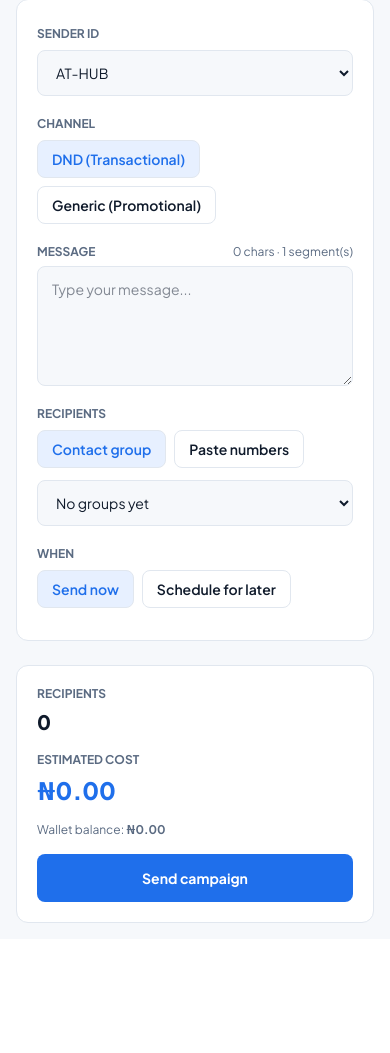
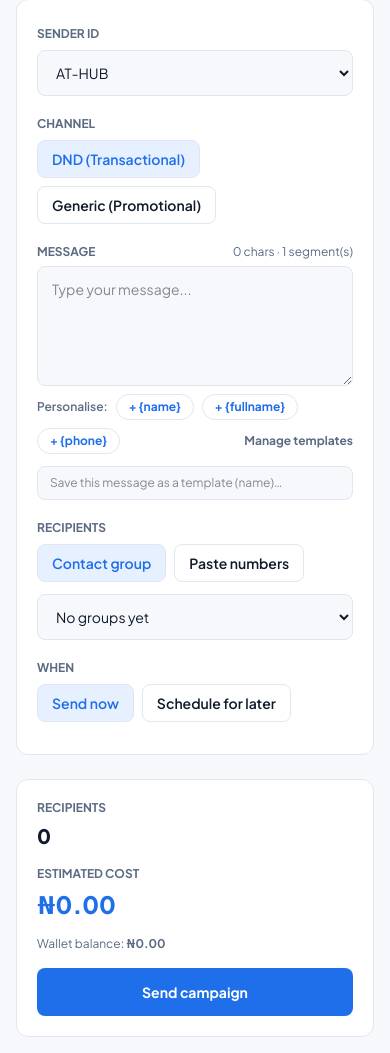
Before and after one commit to Pheebemi/bulk-backend, a Django app: page /campaigns/new/ in a window 390 px wide. Shown: the part 130-1183 px from the top of the page. Before the commit the page ends 1053 px from the top, so only its background shows below. Run offline with Django 5.2, Linux system fonts and the light colour scheme; the visitor is signed in with stand-in values (Sample User, id 1); data comes from the database, SQL or seed files in the repository; data that the repository does not hold is empty.

Commit message:
Message templates with merge fields and personalised sending
Customers save reusable messages, insert {name}/{fullname}/{phone}, and each
contact gets their own rendered text (one provider call per recipient,
processed by the cron tick; billed at the longest rendered message).

Co-Authored-By: Claude Sonnet 5.5 <noreply@anthropic.com>
Claude-Session: https://claude.ai/code/session_01TCCe5GBwowm4kh4GhoNA9h

```diff
--- a/apps/accounts/context_processors.py
+++ b/apps/accounts/context_processors.py
@@ -14,6 +14,7 @@ _USER_NAV = [
     ('web-dashboard', 'Dashboard', 'dashboard'),
     ('web-contacts', 'Contacts', 'contacts'),
     ('web-campaigns', 'Campaigns', 'campaign'),
+    ('web-templates', 'Templates', 'campaign'),
     ('web-wallet', 'Wallet', 'wallet'),
     ('web-sender-ids', 'Sender IDs', 'sender'),
 ]
--- a/apps/campaigns/models.py
+++ b/apps/campaigns/models.py
@@ -140,6 +140,10 @@ class Campaign(models.Model):
     # Always equal to total_recipients by the time status leaves
     # PROCESSING.
     next_recipient_index = models.PositiveIntegerField(default=0)
+    # [first_name, last_name] per recipient, parallel to `recipients` — only
+    # filled when the message uses merge fields like {name}, in which case
+    # each recipient gets their own rendered message.
+    recipient_names = models.JSONField(default=list, blank=True)
     # Per-recipient cost, snapshotted at send time — refund math (for
     # whatever wasn't sent) uses this instead of re-reading
     # PlatformRate.current(), so a rate change while a large campaign is
@@ -176,3 +180,21 @@ class SMSLog(models.Model):
     provider_msg_id = models.CharField(max_length=100, blank=True, null=True)
     status = models.CharField(max_length=20, default='PENDING')
     sent_at = models.DateTimeField(auto_now_add=True)
+
+
+class MessageTemplate(models.Model):
+    """A saved message a customer reuses. May contain merge fields:
+    {name}, {fullname}, {phone}."""
+
+    user = models.ForeignKey(settings.AUTH_USER_MODEL, on_delete=models.CASCADE, related_name='message_templates')
+    name = models.CharField(max_length=60)
+    body = models.TextField()
+    created_at = models.DateTimeField(auto_now_add=True)
+    updated_at = models.DateTimeField(auto_now=True)
+
+    class Meta:
+        ordering = ['name']
+        constraints = [models.UniqueConstraint(fields=['user', 'name'], name='unique_template_name_per_user')]
+
+    def __str__(self):
+        return self.name
--- a/apps/campaigns/urls_web.py
+++ b/apps/campaigns/urls_web.py
@@ -7,5 +7,6 @@ urlpatterns = [
     path('campaigns/new/', views_web.campaign_new, name='web-campaign-new'),
     path('campaigns/<int:pk>/', views_web.campaign_detail, name='web-campaign-detail'),
     path('campaigns/<int:pk>/cancel/', views_web.campaign_cancel, name='web-campaign-cancel'),
+    path('templates/', views_web.template_list, name='web-templates'),
     path('sender-ids/', views_web.sender_ids, name='web-sender-ids'),
 ]
--- a/apps/campaigns/views_web.py
+++ b/apps/campaigns/views_web.py
@@ -11,7 +11,7 @@ from django.views.decorators.http import require_POST
 from apps.accounts.web_utils import call_api, customer_required, error_text
 from apps.contacts.models import ContactGroup
 
-from .models import Campaign, PlatformRate, SenderID
+from .models import Campaign, MessageTemplate, PlatformRate, SenderID
 from .views import (
     CampaignCancelView,
     CampaignListCreateView,
@@ -46,6 +46,10 @@ def campaign_new(request):
             payload['group_id'] = request.POST.get('group_id') or None
         status, data = call_api(CampaignListCreateView, request.user, 'post', payload)
         if status < 300:
+            tpl_name = request.POST.get('save_template_name', '').strip()[:60]
+            if tpl_name:
+                MessageTemplate.objects.update_or_create(
+                    user=request.user, name=tpl_name, defaults={'body': request.POST.get('message', '')})
             messages.success(request, 'Campaign scheduled.' if data.get('status') == 'SCHEDULED' else 'Campaign submitted.')
             return redirect('web-campaign-detail', pk=data['id'])
         messages.error(request, error_text(data))
@@ -54,10 +58,15 @@ def campaign_new(request):
                   *SenderID.objects.filter(visibility='shared', platform_status='active')]
     groups = [{'id': g.id, 'name': g.name, 'count': g.contacts.count()} for g in ContactGroup.objects.filter(user=request.user)]
     rate = PlatformRate.current()
+    templates = list(MessageTemplate.objects.filter(user=request.user).values('id', 'name', 'body'))
+    prefill = request.POST.get('message') or next((t['body'] for t in templates if str(t['id']) == request.GET.get('template')), '')
     return render(request, 'campaigns/new.html', {
         'sender_ids': sender_ids,
         'groups': groups,
+        'templates': templates,
+        'prefill': prefill,
         'config_json': ({
+            'templates': {str(t['id']): t['body'] for t in templates},
             'groups': {str(g['id']): g['count'] for g in groups},
             'generic': float(rate.generic_rate),
             'dnd': float(rate.dnd_rate),
@@ -98,3 +107,41 @@ def sender_ids(request):
     owned = SenderID.objects.filter(user=request.user).order_by('-created_at')
     shared = SenderID.objects.filter(visibility='shared', platform_status='active')
     return render(request, 'campaigns/sender_ids.html', {'owned': owned, 'shared': shared})
+
+
+@customer_required
+def template_list(request):
+    """Saved messages: list, create, edit and delete on one page."""
+    editing = None
+    if request.GET.get('edit'):
+        editing = MessageTemplate.objects.filter(user=request.user, pk=request.GET['edit']).first()
+    if request.method == 'POST':
+        action = request.POST.get('action')
+        if action == 'delete':
+            MessageTemplate.objects.filter(user=request.user, pk=request.POST.get('id')).delete()
+            messages.success(request, 'Template deleted.')
+            return redirect('web-templates')
+        name, body = request.POST.get('name', '').strip()[:60], request.POST.get('body', '').strip()
+        if not name or not body:
+            messages.error(request, 'Give the template a name and a message.')
+        else:
+            pk = request.POST.get('id')
+            if pk:
+                found = MessageTemplate.objects.filter(user=request.user, pk=pk).first()
+                clash = MessageTemplate.objects.filter(user=request.user, name=name).exclude(pk=pk).exists()
+                if found and not clash:
+                    found.name, found.body = name, body
+                    found.save()
+                    messages.success(request, 'Template updated.')
+                    return redirect('web-templates')
+                messages.error(request, 'You already have a template with that name.')
+            elif MessageTemplate.objects.filter(user=request.user, name=name).exists():
+                messages.error(request, 'You already have a template with that name.')
+            else:
+                MessageTemplate.objects.create(user=request.user, name=name, body=body)
+                messages.success(request, 'Template saved.')
+                return redirect('web-templates')
+    return render(request, 'campaigns/templates.html', {
+        'templates': MessageTemplate.objects.filter(user=request.user), 'editing': editing,
+        'posted': request.POST if request.method == 'POST' else None,
+    })
--- a/templates/campaigns/new.html
+++ b/templates/campaigns/new.html
@@ -32,7 +32,24 @@
         <label class="text-xs font-bold text-muted">MESSAGE</label>
         <span id="msg-meta" class="text-xs text-muted">0 chars · 1 segment(s)</span>
       </div>
-      <textarea name="message" id="message" required class="min-h-[120px]" placeholder="Type your message...">{{ posted.message }}</textarea>
+      {% if templates %}
+      <select id="tpl-pick" class="!mt-0 mb-2">
+        <option value="">Use a saved template…</option>
+        {% for t in templates %}<option value="{{ t.id }}">{{ t.name }}</option>{% endfor %}
+      </select>
+      {% endif %}
+      <textarea name="message" id="message" required class="min-h-[120px]" placeholder="Type your message...">{{ prefill }}</textarea>
+      <div class="mt-2 flex flex-wrap items-center gap-2">
+        <span class="text-xs font-semibold text-muted">Personalise:</span>
+        <button type="button" data-insert="{name}" class="rounded-full border border-border px-3 py-1 text-xs font-bold text-accent hover:bg-accent-soft">+ {name}</button>
+        <button type="button" data-insert="{fullname}" class="rounded-full border border-border px-3 py-1 text-xs font-bold text-accent hover:bg-accent-soft">+ {fullname}</button>
+        <button type="button" data-insert="{phone}" class="rounded-full border border-border px-3 py-1 text-xs font-bold text-accent hover:bg-accent-soft">+ {phone}</button>
+        <a href="{% url 'web-templates' %}" class="ml-auto text-xs font-bold text-muted">Manage templates</a>
+      </div>
+      <div id="preview" class="mt-2 hidden rounded-lg bg-accent-soft px-3 py-2 text-xs text-ink"></div>
+      <div class="mt-3 flex flex-wrap items-center gap-2 text-xs text-muted">
+        <input type="text" name="save_template_name" maxlength="60" placeholder="Save this message as a template (name)…" class="!mt-0 max-w-xs !px-3 !py-2 !text-xs">
+      </div>
     </div>
     <div>
       <div class="mb-2 text-xs font-bold text-muted">RECIPIENTS</div>
@@ -87,8 +104,25 @@
     if (!m) return 1;
     return Math.max(1, Math.ceil(m.length / (special.test(m) ? 70 : 160)));
   }
+  var merge = /\{(name|fullname|phone)\}/gi;
+  var sample = {name: 'Customer', fullname: 'Customer Name', phone: '2348012345678'};
+  function fill(m) { return m.replace(merge, function (_, k) { return sample[k.toLowerCase()]; }); }
+  var tplPick = document.getElementById('tpl-pick');
+  if (tplPick) tplPick.addEventListener('change', function () {
+    if (tplPick.value) { document.getElementById('message').value = cfg.templates[tplPick.value]; update(); }
+  });
+  document.querySelectorAll('[data-insert]').forEach(function (b) {
+    b.addEventListener('click', function () {
+      var t = document.getElementById('message'), s = t.selectionStart, e = t.selectionEnd, v = b.dataset.insert;
+      t.value = t.value.slice(0, s) + v + t.value.slice(e); t.focus(); t.selectionStart = t.selectionEnd = s + v.length; update();
+    });
+  });
   function update() {
-    var msg = document.getElementById('message').value;
+    var raw = document.getElementById('message').value;
+    var msg = fill(raw);
+    var pv = document.getElementById('preview');
+    pv.classList.toggle('hidden', msg === raw);
+    pv.textContent = 'Preview: ' + msg;
     var source = form.source.value, channel = form.channel.value;
     var count = source === 'group'
       ? (cfg.groups[form.group_id.value] || 0)
```
Also changed, not shown: apps/campaigns/utils.py (+16 -0 lines), apps/campaigns/views.py (+91 -5 lines), templates/campaigns/templates.html (added, +51 -0 lines), apps/campaigns/migrations/0015_message_templates.py (added), static/css/styles.css, 2 other files.
